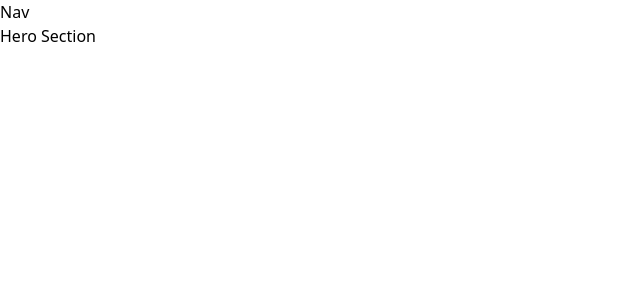
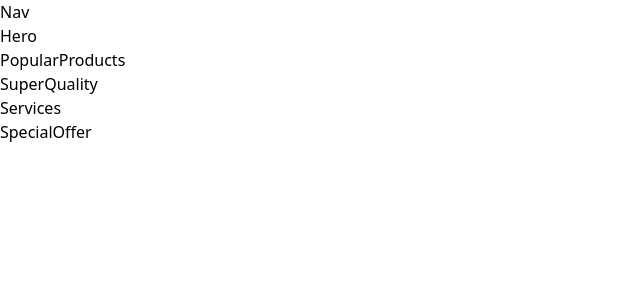
Before and after one commit to gsharma101/nike-clone, a React (Vite) app: page / in a window 1280 px wide. Shown: the top 300 px of the page, without its empty margins (0-640 px from the left). Built offline with nearby package versions, Linux system fonts and the light colour scheme; a web font is replaced by a local one.

Commit message:
adding more sections

```diff
--- a/src/App.jsx
+++ b/src/App.jsx
@@ -2,7 +2,19 @@ const App = () => (
   <main className="relative">
     Nav
     <section className="xl:padding-1 wide:padding-r padding-b">
-      Hero Section
+      Hero
+    </section>
+    <section className="padding">
+      PopularProducts
+    </section>
+    <section className="padding">
+      SuperQuality
+    </section>
+    <section className="padding">
+      Services
+    </section>
+    <section className="padding">
+      SpecialOffer
     </section>
   </main>
 );
```
